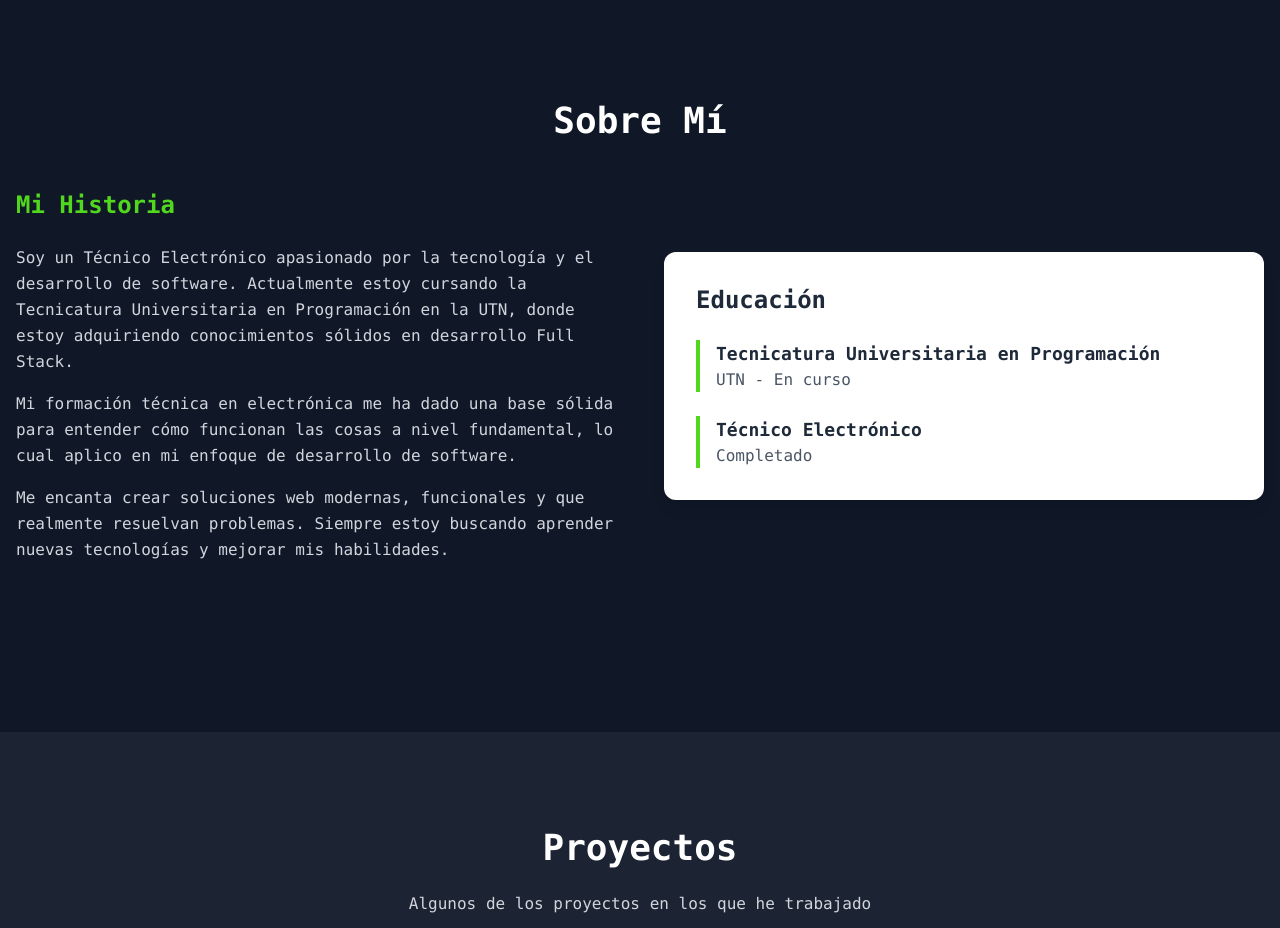
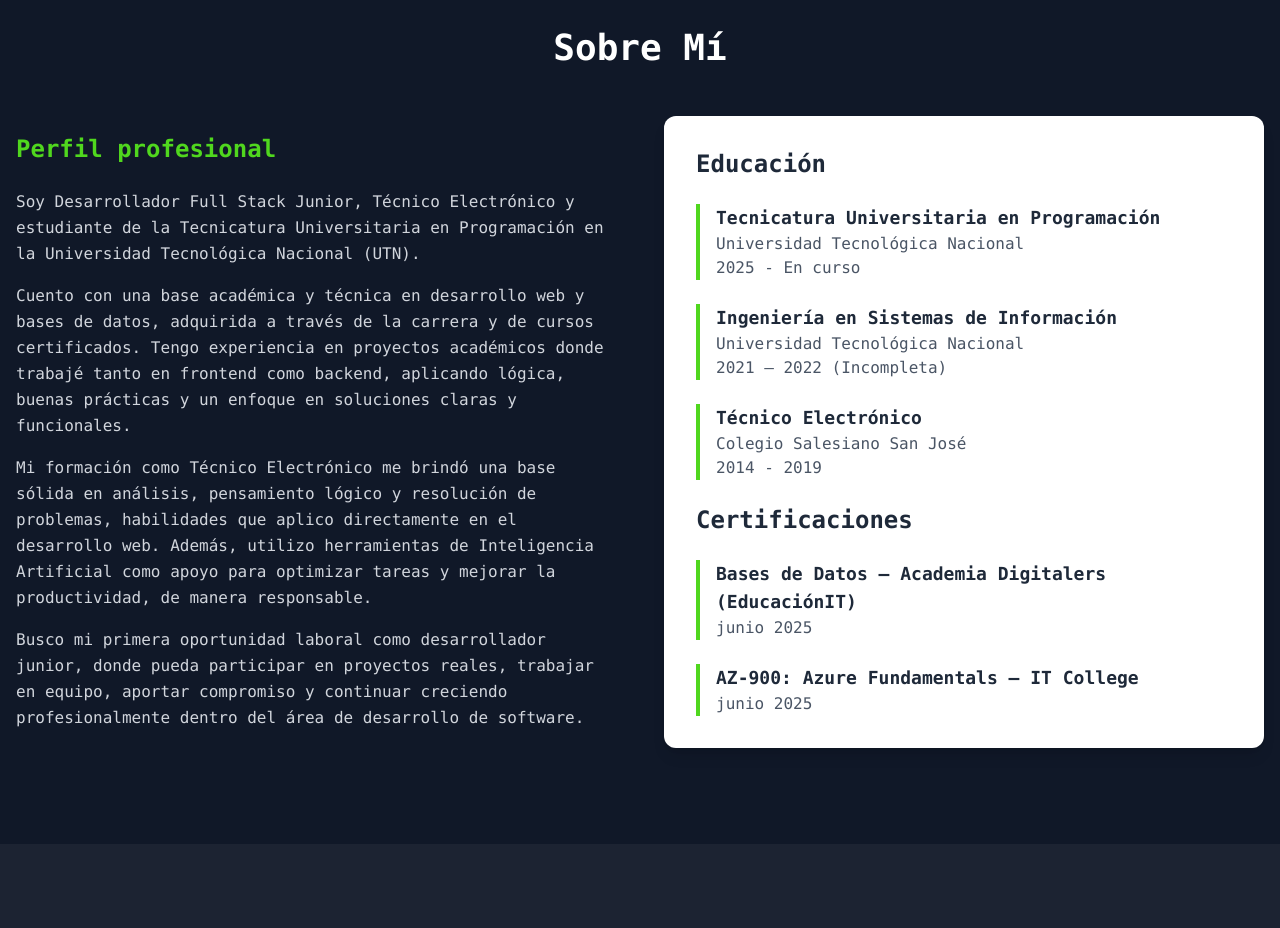
Before and after one commit to AgusRey04/my-portfolio, a website built with Vite: page index.html in a window 1280 px wide. Shown: the part 1740-2668 px from the top of the page. Built offline with nearby package versions, Linux system fonts and the light colour scheme.

Commit message:
modified:   index.html

```diff
--- a/index.html
+++ b/index.html
@@ -111,11 +111,11 @@
         <div class="flex-1 text-center md:text-left">
           <h1 class="text-5xl sm:text-6xl mb-4 dark:text-white font-mono">Hola, soy <span
               class="font-mono  text-[#50d71e] ">Agustín Reymundez</span></h1>
-          <h2 class="text-2xl sm:text-3xl  dark:text-white mb-6 font-mono">Desarrollador Full Stack en formación
+          <h2 class="text-2xl sm:text-3xl  dark:text-white mb-6 font-mono">Desarrollador Full Stack
           </h2>
           <p class="text-gray-400 mb-8 leading-relaxed  font-mono">
-            Técnico Electrónico y estudiante de la Tecnicatura Universitaria en Programación en la UTN. Apasionado por
-            desarrollar soluciones web modernas y funcionales que resuelvan problemas reales
+            Técnico Electrónico y estudiante de la Tecnicatura Universitaria en Programación en la UTN, enfocado en el
+            desarrollo de aplicaciones web modernas y funcionales.
           </p>
           <a href="#proyectos"
             class="font-mono inline-block bg-[#50d71e] text-black font-semibold px-6 py-3 rounded-lg shadow-md hover:bg-green-600 transition-colors duration-300">
@@ -384,20 +384,30 @@
         <h2 class="text-4xl font-bold text-white mb-12 text-center font-mono">Sobre Mí</h2>
         <div class="grid grid-cols-1 md:grid-cols-2 gap-12 items-center">
           <div class="text-center md:text-left">
-            <h3 class="text-2xl font-bold text-[#50d71e] mb-6 font-mono">Mi Historia</h3>
+            <h3 class="text-2xl font-bold text-[#50d71e] mb-6 font-mono">Perfil profesional</h3>
             <p class="text-gray-300 mb-4 leading-relaxed font-mono">
-              Soy un Técnico Electrónico apasionado por la tecnología y el desarrollo de software. Actualmente estoy
-              cursando la Tecnicatura Universitaria en Programación en la UTN, donde estoy adquiriendo conocimientos
-              sólidos en desarrollo Full Stack.
+              Soy Desarrollador Full Stack Junior, Técnico Electrónico y estudiante de la Tecnicatura Universitaria en
+              Programación en la Universidad Tecnológica Nacional (UTN).
             </p>
             <p class="text-gray-300 mb-4 leading-relaxed font-mono">
-              Mi formación técnica en electrónica me ha dado una base sólida para entender cómo funcionan las cosas a
-              nivel fundamental, lo cual aplico en mi enfoque de desarrollo de software.
+              Cuento con una base académica y técnica en desarrollo web y bases de datos,
+              adquirida a través de la carrera y de cursos certificados. Tengo experiencia en proyectos académicos donde
+              trabajé tanto en frontend como backend, aplicando lógica, buenas prácticas y un enfoque en soluciones
+              claras y funcionales.
+            </p>
+
+            <p class="text-gray-300 mb-4 leading-relaxed font-mono">
+              Mi formación como Técnico Electrónico me brindó una base sólida en análisis, pensamiento lógico y
+              resolución de problemas, habilidades que aplico directamente en el desarrollo web. Además, utilizo
+              herramientas de Inteligencia Artificial como apoyo para optimizar tareas y mejorar la productividad, de
+              manera responsable.
             </p>
             <p class="text-gray-300 leading-relaxed font-mono">
-              Me encanta crear soluciones web modernas, funcionales y que realmente resuelvan problemas. Siempre estoy
-              buscando aprender nuevas tecnologías y mejorar mis habilidades.
+              Busco mi primera oportunidad laboral como desarrollador junior, donde pueda participar en proyectos
+              reales, trabajar en equipo, aportar compromiso y continuar creciendo profesionalmente dentro del área de
+              desarrollo de software.
             </p>
+
           </div>
           <div class="bg-white dark:bg-gray-800 p-8 rounded-xl shadow-lg">
             <h3 class="text-2xl font-bold text-gray-800 dark:text-white mb-6 font-mono">Educación</h3>
@@ -405,11 +415,35 @@
               <div class="border-l-4 border-[#50d71e] pl-4">
                 <h4 class="text-lg font-semibold text-gray-800 dark:text-white font-mono">Tecnicatura Universitaria en
                   Programación</h4>
-                <p class="text-gray-600 dark:text-gray-400 font-mono">UTN - En curso</p>
+                <p class="text-gray-600 dark:text-gray-400 font-mono">Universidad Tecnológica Nacional</p>
+                <p class="text-gray-600 dark:text-gray-400 font-mono">2025 - En curso</p>
               </div>
               <div class="border-l-4 border-[#50d71e] pl-4">
-                <h4 class="text-lg font-semibold text-gray-800 dark:text-white font-mono">Técnico Electrónico</h4>
-                <p class="text-gray-600 dark:text-gray-400 font-mono">Completado</p>
+                <h4 class="text-lg font-semibold text-gray-800 dark:text-white font-mono"> Ingeniería en Sistemas de
+                  Información
+                </h4>
+                <p class="text-gray-600 dark:text-gray-400 font-mono">Universidad Tecnológica Nacional</p>
+                <p class="text-gray-600 dark:text-gray-400 font-mono">2021 – 2022 (Incompleta) </p>
+              </div>
+              <div class="border-l-4 border-[#50d71e] pl-4">
+                <h4 class="text-lg font-semibold text-gray-800 dark:text-white font-mono"> Técnico Electrónico
+                </h4>
+                <p class="text-gray-600 dark:text-gray-400 font-mono">Colegio Salesiano San José</p>
+                <p class="text-gray-600 dark:text-gray-400 font-mono">2014 - 2019 </p>
+              </div>
+              <h3 class="text-2xl font-bold text-gray-800 dark:text-white mb-6 font-mono">Certificaciones</h3>
+              <div class="border-l-4 border-[#50d71e] pl-4">
+                <h4 class="text-lg font-semibold text-gray-800 dark:text-white font-mono">Bases de Datos – Academia
+                  Digitalers (EducaciónIT)</h4>
+                <p class="text-gray-600 dark:text-gray-400 font-mono"> junio 2025</p>
+
+              </div>
+              <div class="border-l-4 border-[#50d71e] pl-4">
+                <h4 class="text-lg font-semibold text-gray-800 dark:text-white font-mono">AZ-900: Azure Fundamentals –
+                  IT College
+                </h4>
+                <p class="text-gray-600 dark:text-gray-400 font-mono"> junio 2025</p>
+
               </div>
             </div>
           </div>
```
